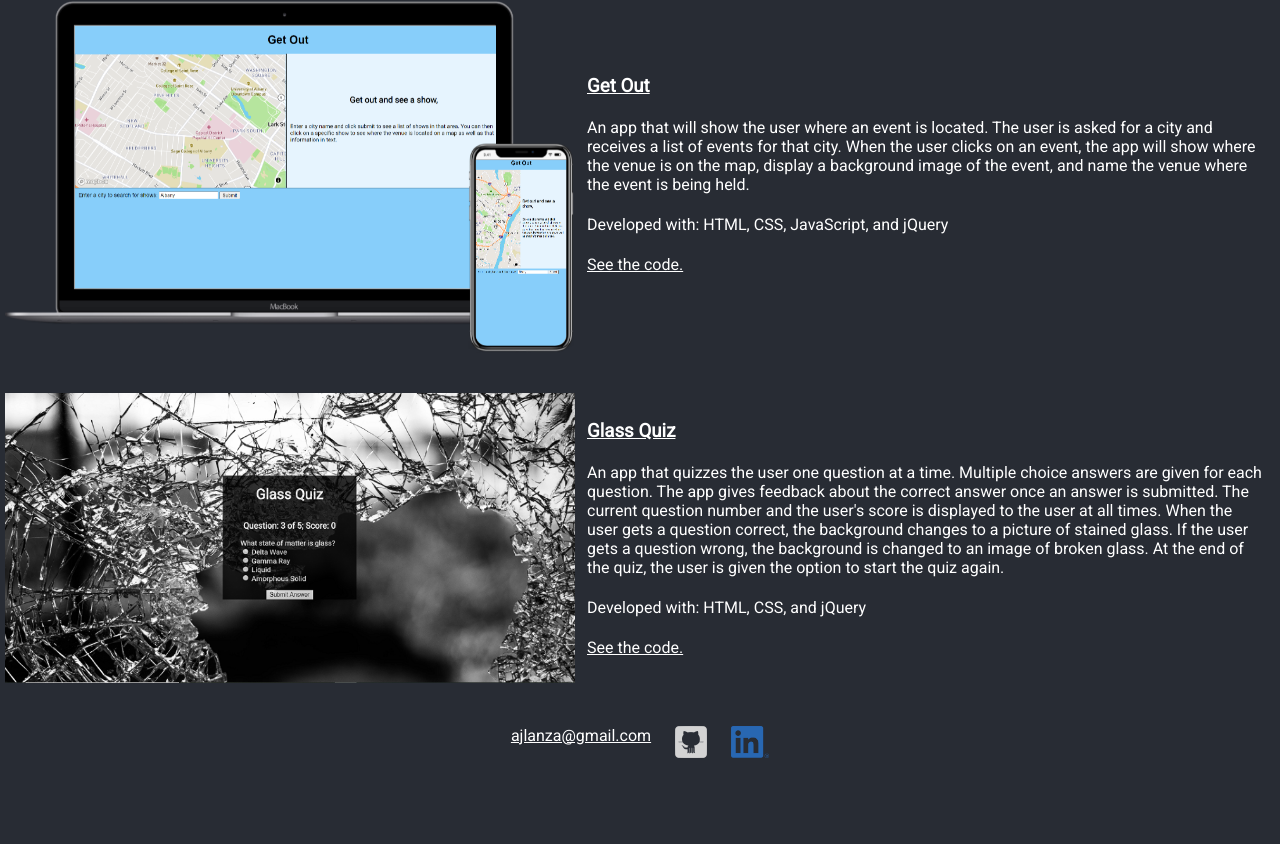
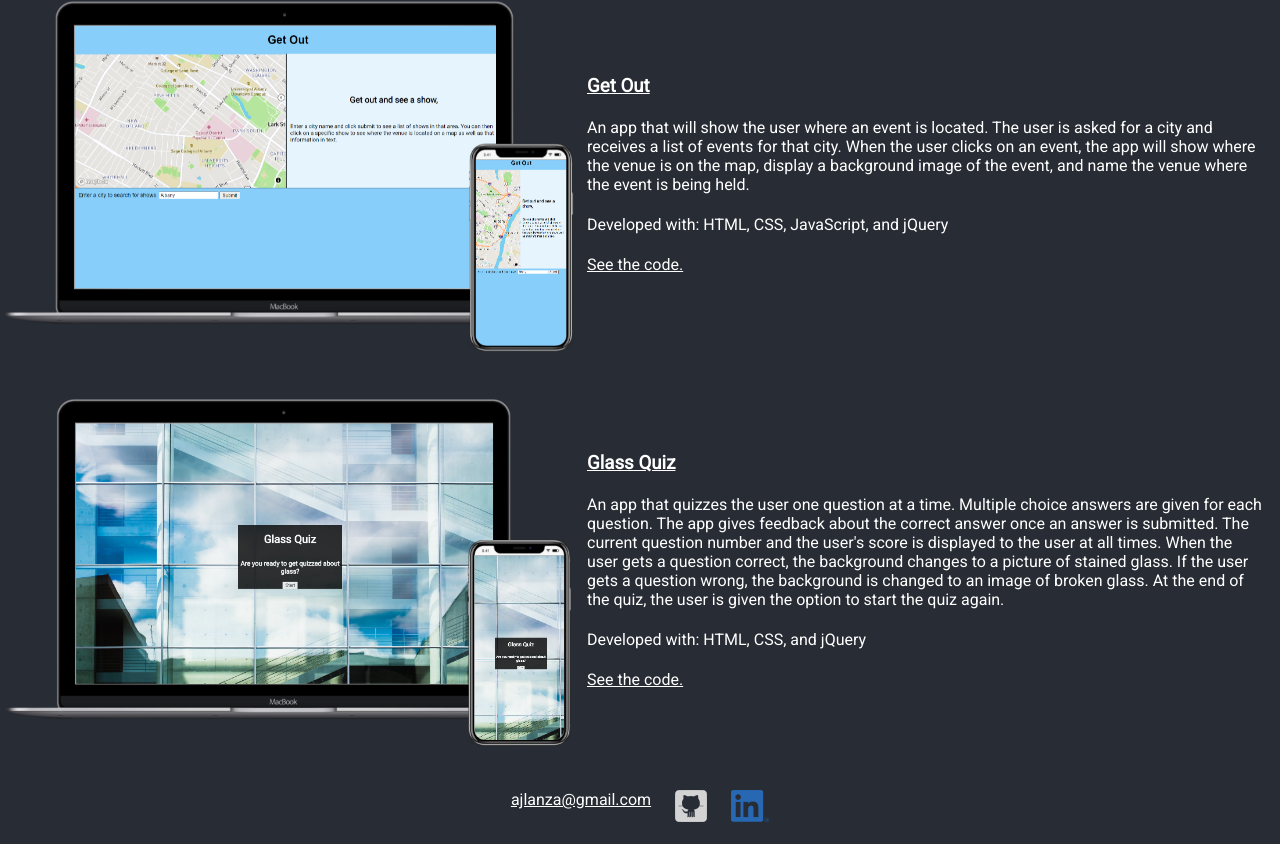
Before and after one commit to ajlanza/Portfolio, a React (Create React App) app: page / in a window 1280 px wide. Shown: the part 1869-2713 px from the top of the page. Before the commit the page ends 2649 px from the top, so only its background shows below. Built offline with nearby package versions, Linux system fonts and the light colour scheme.

Commit message:
new image for glass quiz

```diff
--- a/src/Assets/data.js
+++ b/src/Assets/data.js
@@ -3,7 +3,7 @@ const data = [
     id: 1,
     name: 'Bragging Rights',
     image: {
-      source: './BraggingRights.PNG',
+      source: './BraggingRights.png',
       alt: 'screenshot of Bragging Rights app on a full size monitor',
       class: 'bigScreen'
     },
@@ -17,7 +17,7 @@ const data = [
     id: 2,
     name: 'Phone Triage',
     image: {
-      source: './PhoneTriage.PNG',
+      source: './PhoneTriage.png',
       alt: 'screenshot of Phone Triage app on a full size monitor',
       class: 'bigScreen'
     },
@@ -43,7 +43,7 @@ const data = [
     id: 4,
     name: 'Glass Quiz',
     image: {
-      source: './quizDesktopnew.png',
+      source: './GlassQuiz.png',
       alt: 'screenshot of quiz app on a full size monitor',
       class: 'bigScreen'
     },
```
Also changed, not shown: public/GlassQuiz.png (added).
